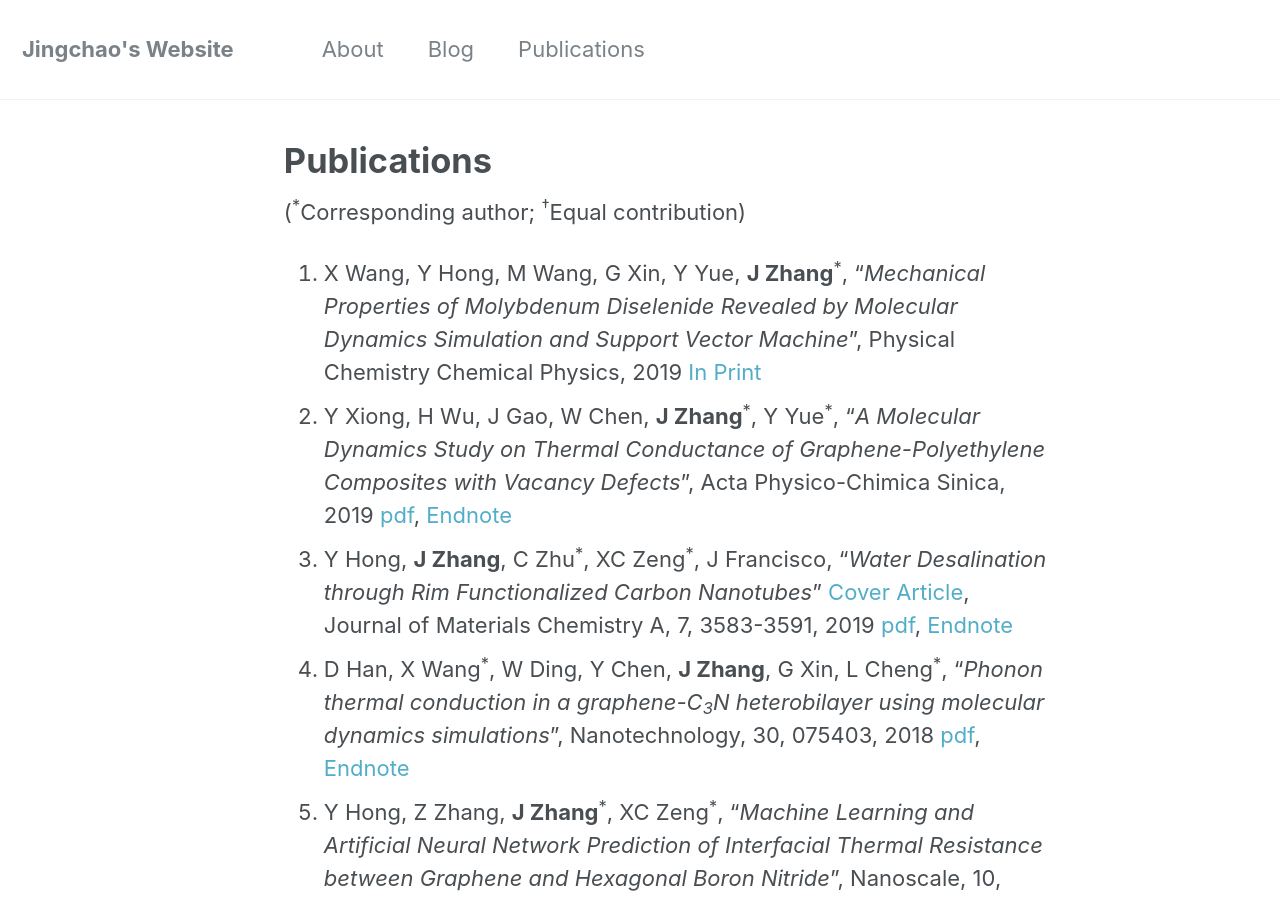
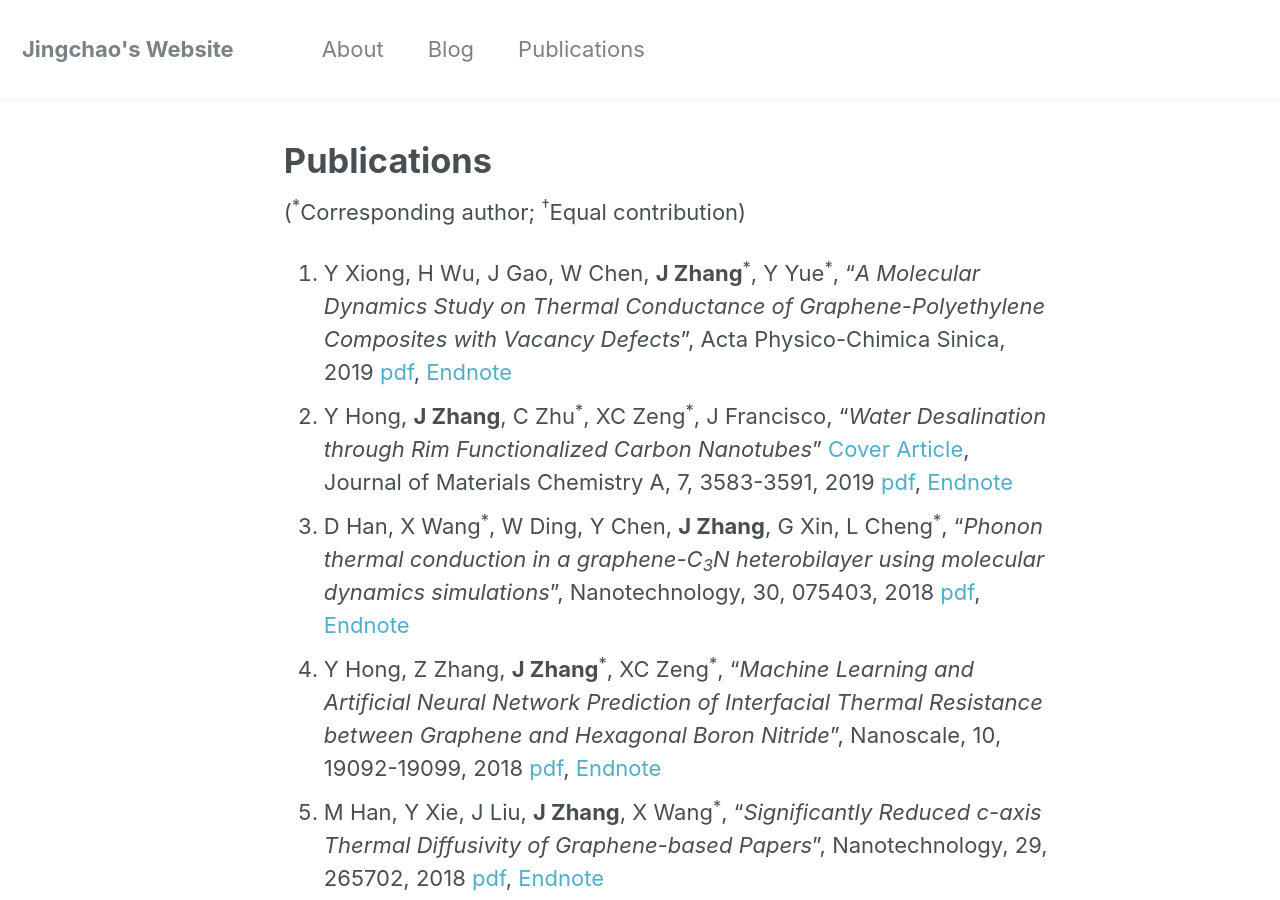
Before and after one commit to JingchaoZhang/JingchaoZhang.github.io, a Jekyll site: the page built from _pages/publications.md, in a window 1280 px wide and 900 px high. Built offline with Jekyll 4.4.1, drawn with Linux system fonts in a browser that asks for light colours.

Commit message:
Update publications.md

```diff
--- a/_pages/publications.md
+++ b/_pages/publications.md
@@ -8,7 +8,7 @@ author_profile: false
 (<sup>\*</sup>Corresponding author; <sup>†</sup>Equal contribution)
 
 
-1. X Wang, Y Hong, M Wang, G Xin, Y Yue, **J Zhang**<sup>\*</sup>, "_Mechanical Properties of Molybdenum Diselenide Revealed by Molecular Dynamics Simulation and Support Vector Machine_", Physical Chemistry Chemical Physics, 2019 [In Print](https://pubs.rsc.org/en/Content/ArticleLanding/2019/CP/C8CP07881E#!divAbstract)
+<!--- 1. X Wang, Y Hong, M Wang, G Xin, Y Yue, **J Zhang**<sup>\*</sup>, "_Mechanical Properties of Molybdenum Diselenide Revealed by Molecular Dynamics Simulation and Support Vector Machine_", Physical Chemistry Chemical Physics, 2019 [In Print](https://pubs.rsc.org/en/Content/ArticleLanding/2019/CP/C8CP07881E#!divAbstract) -->
 1. Y Xiong, H Wu, J Gao, W Chen, **J Zhang**<sup>\*</sup>, Y Yue<sup>\*</sup>, "_A Molecular Dynamics Study on Thermal Conductance of Graphene-Polyethylene Composites with Vacancy Defects_", Acta Physico-Chimica Sinica, 2019 [pdf](https://drive.google.com/uc?export=download&id=1hD--MZAkrm2w7zpOpH6ZmWK64A1WYhT3), [Endnote](https://drive.google.com/uc?export=download&id=1v_wFh63Gjdnul8chgS1s7i4qRreSMCSJ)
 1. Y Hong, **J Zhang**, C Zhu<sup>\*</sup>, XC Zeng<sup>\*</sup>, J Francisco, "_Water Desalination through Rim Functionalized Carbon Nanotubes_" [Cover Article](https://drive.google.com/uc?export=download&id=1HEtxkD1w4FyBffVsLtWWaBo4_kKu6ZFJ), Journal of Materials Chemistry A, 7, 3583-3591, 2019 [pdf](https://drive.google.com/uc?export=download&id=1vSOt9J_dsNnpZiDcBepsy5Imy1KedKyv), [Endnote](https://drive.google.com/uc?export=download&id=1XmpT1jEp9kdlLOL7FoCxhuVWpSi9OecA)
 1. D Han, X Wang<sup>\*</sup>, W Ding, Y Chen, **J Zhang**, G Xin, L Cheng<sup>\*</sup>, "_Phonon thermal conduction in a graphene-C<sub>3</sub>N heterobilayer using molecular dynamics simulations_", Nanotechnology, 30, 075403, 2018 [pdf](https://drive.google.com/uc?export=download&id=1NrZk_BFOK1-de00kWBua7Egqhpz31fYA), [Endnote](https://drive.google.com/uc?export=download&id=10pyX0IA0xN29_HcFoLM-KpDwTJE6TqK5)
```
